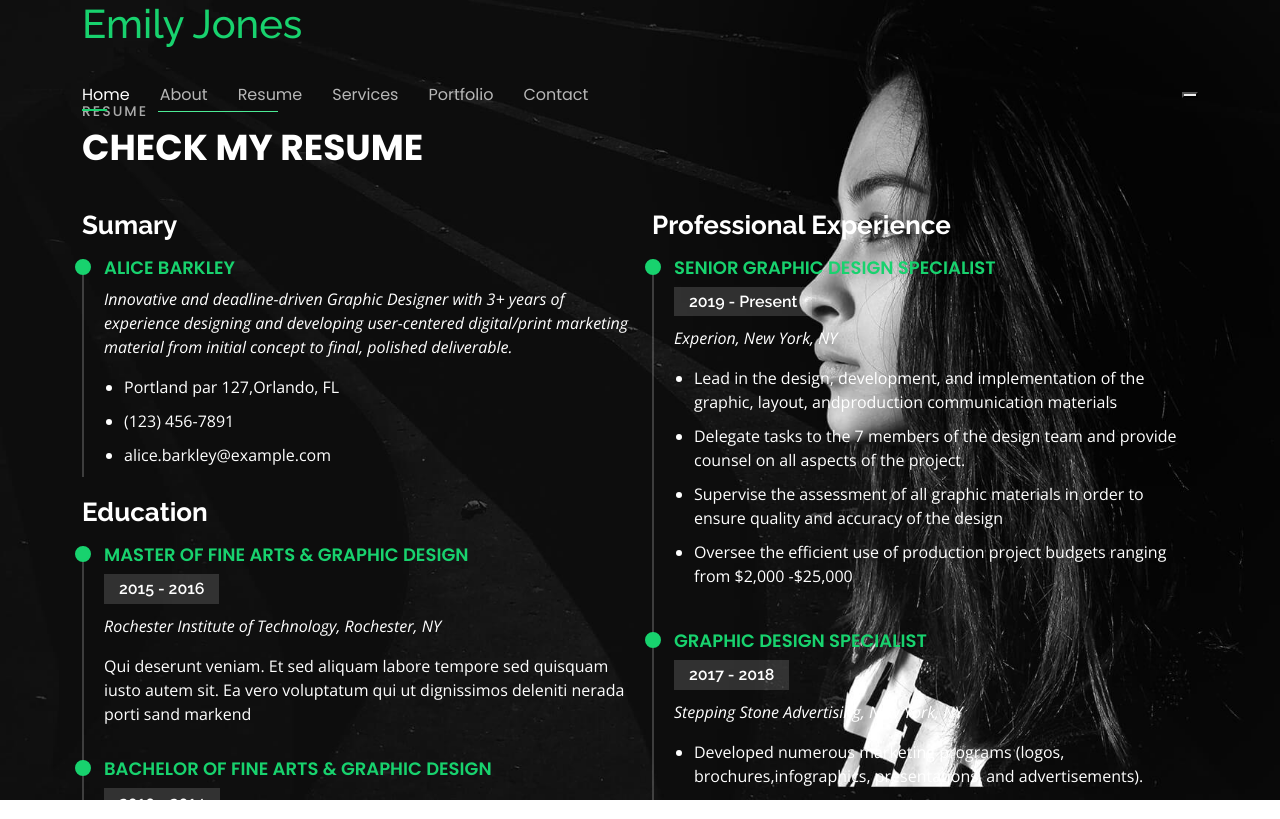
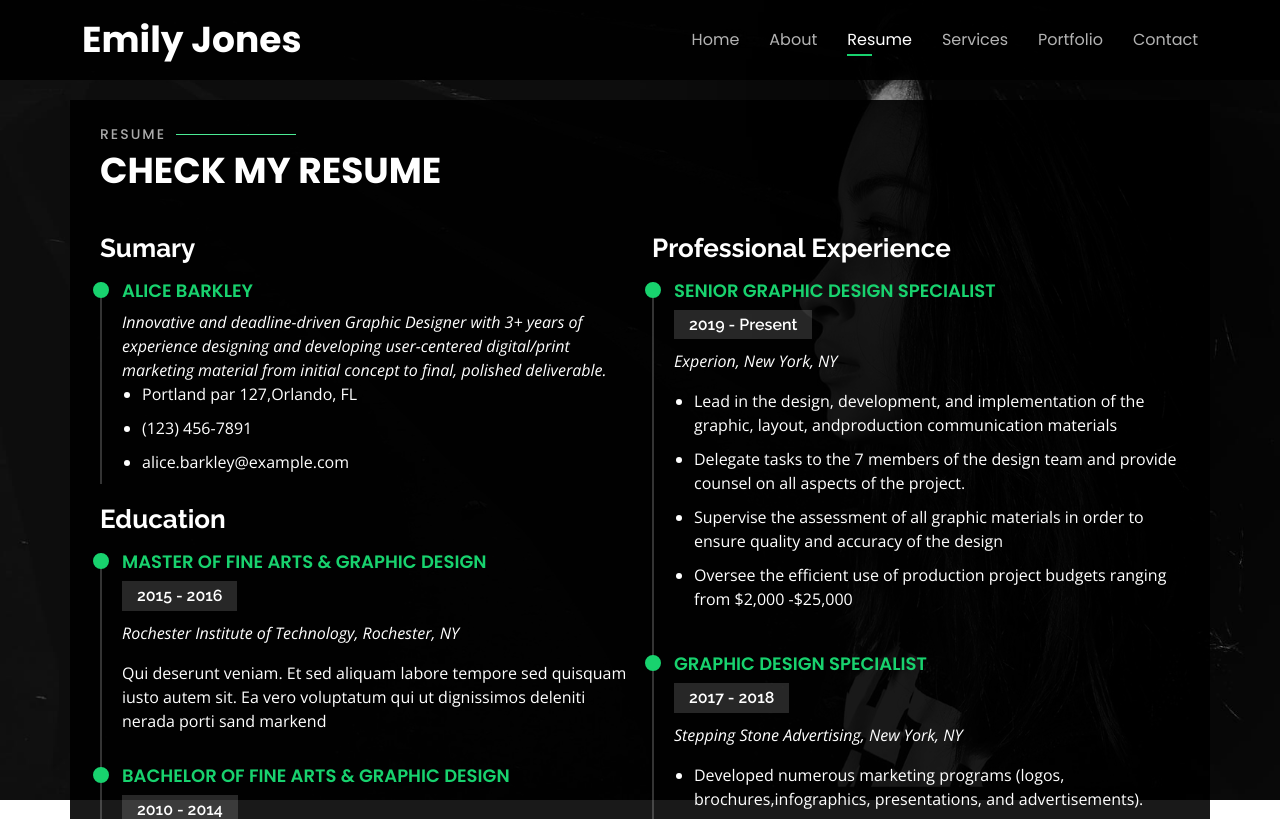
Before and after one commit to delia-pixel/portfolio, a React (Create React App) app: page /resume in a window 1280 px wide. Shown: the top 819 px of the page. Built offline with nearby package versions, Linux system fonts and the light colour scheme.

Commit message:
styles fixes and responsive

```diff
--- a/src/App.js
+++ b/src/App.js
@@ -1,6 +1,6 @@
 //import "./App.css";
 import React from "react";
-import  { BrowserRouter as Router, Routes, Route } from 'react-router-dom';
+import { BrowserRouter as Router, Routes, Route } from "react-router-dom";
 import "./assets/css/style.css";
 import Home from "./components/Home";
 import About from "./components/About";
--- a/src/assets/css/style.css
+++ b/src/assets/css/style.css
@@ -285,31 +285,31 @@ body {
   /*--------------------------------------------------------------
   # Sections General
   --------------------------------------------------------------*/
-  section {
+  #section {
     overflow: hidden;
     position: absolute;
     width: 100%;
-    top: 140px;
-    bottom: 100%;
-    opacity: 0;
-    transition: ease-in-out 0.4s;
+    top: 100px;
+    /* bottom: 100%; */
+    /* opacity: 0; */
+    transition: ease-in-out 0.3s;
     z-index: 2;
   }
-  section.section-show {
+  div.section-show {
     top: 100px;
     bottom: auto;
     opacity: 1;
     padding-bottom: 45px;
   }
-  section .container {
+  #section .container {
     background: rgba(0, 0, 0, 0.9);
     padding: 30px;
   }
   @media (max-width: 768px) {
-    section {
+    #section {
       top: 120px;
     }
-    section.section-show {
+    #section.section-show {
       top: 80px;
     }
   }
--- a/src/components/Contact.js
+++ b/src/components/Contact.js
@@ -5,7 +5,7 @@ const Contact = () => {
   return (
     <div>
       <Navbar />
-			<div id="contact" className="contact">
+      <div id="section" className="contact">
         <div className="container">
           <div className="section-title">
             <h2>Contact</h2>
@@ -26,11 +26,21 @@ const Contact = () => {
                 <i className="bx bx-share-alt"></i>
                 <h3>Social Profiles</h3>
                 <div className="social-links">
-								<a href="#" className="twitter"><i className="bi bi-twitter"></i></a>
-								<a href="#" className="facebook"><i className="bi bi-facebook"></i></a>
-								<a href="#" className="instagram"><i className="bi bi-instagram"></i></a>
-								<a href="#" className="google-plus"><i className="bi bi-skype"></i></a>
-								<a href="#" className="linkedin"><i className="bi bi-linkedin"></i></a>
+                  <a href="#" className="twitter">
+                    <i className="bi bi-twitter"></i>
+                  </a>
+                  <a href="#" className="facebook">
+                    <i className="bi bi-facebook"></i>
+                  </a>
+                  <a href="#" className="instagram">
+                    <i className="bi bi-instagram"></i>
+                  </a>
+                  <a href="#" className="google-plus">
+                    <i className="bi bi-skype"></i>
+                  </a>
+                  <a href="#" className="linkedin">
+                    <i className="bi bi-linkedin"></i>
+                  </a>
                 </div>
               </div>
             </div>
@@ -52,7 +62,12 @@ const Contact = () => {
             </div>
           </div>
 
-				<form action="forms/contact.php" method="post" role="form" className="php-email-form mt-4">
+          <form
+            action="forms/contact.php"
+            method="post"
+            role="form"
+            className="php-email-form mt-4"
+          >
             <div className="row">
               <div className="col-md-6 form-group">
                 <input
@@ -71,7 +86,7 @@ const Contact = () => {
                   name="email"
                   id="email"
                   placeholder="Your Email"
-								equired
+                  required
                 />
               </div>
             </div>
@@ -86,19 +101,29 @@ const Contact = () => {
               />
             </div>
             <div className="form-group mt-3">
-						<textarea className="form-control" name="message" rows="5" placeholder="Message" required></textarea>
+              <textarea
+                className="form-control"
+                name="message"
+                rows="5"
+                placeholder="Message"
+                required
+              ></textarea>
             </div>
             <div className="my-3">
               <div className="loading">Loading</div>
               <div className="error-message"></div>
-							<div className="sent-message">Your message has been sent. Thank you!</div>
+              <div className="sent-message">
+                Your message has been sent. Thank you!
               </div>
-					<div className="text-center"><button type="submit">Send Message</button></div>
+            </div>
+            <div className="text-center">
+              <button type="submit">Send Message</button>
+            </div>
           </form>
         </div>
       </div>
     </div>
-  )
-}
+  );
+};
 
 export default Contact;
--- a/src/components/Home.js
+++ b/src/components/Home.js
@@ -1,44 +1,118 @@
 import React from "react";
-import {useState} from "react";
-import {isMobile} from 'react-device-detect';
+import { useState } from "react";
+import { isMobile } from "react-device-detect";
+import { NavLink } from "react-router-dom";
 
 const Home = () => {
-
   const [isOpen, setIsOpen] = useState(false);
 
   return (
-    <div id="header" className={isMobile? " header-top" : "" }>
+    <div id="header" className={isMobile ? " header-top" : ""}>
       <div className="container">
-				<h1><a href="index.html">Emily Jones</a></h1>
+        <h1>
+          <a href="index.html">Emily Jones</a>
+        </h1>
         <a href="index.html" className="mr-auto">
           <img src="../assets/img/logo.png" alt="" className="img-fluid" />
         </a>
-				<h2>I'm a passionate <span>graphic designer</span> from New York</h2>
+        <h2>
+          I'm a passionate <span>graphic designer</span> from New York
+        </h2>
 
-				<nav id="navbar" className={isOpen? " navbar navbar-mobile" : "navbar" }>
+        <nav
+          id="navbar"
+          className={isOpen ? " navbar navbar-mobile" : "navbar"}
+        >
           <ul>
-						<li><a className="nav-link active" href="#header">Home</a></li>
-						<li><a className="nav-link" href="/about">About</a></li>
-						<li><a className="nav-link" href="/resume">Resume</a></li>
-						<li><a className="nav-link" href="/services">Services</a></li>
-						<li><a className="nav-link" href="/portfolio">Portfolio</a></li>
-						<li><a className="nav-link" href="/contact">Contact</a></li>
+            <li>
+              <NavLink
+                className={({ isActive }) =>
+                  isActive ? "nav-link active" : "nav-link"
+                }
+                to="/"
+              >
+                Home
+              </NavLink>
+            </li>
+            <li>
+              <NavLink
+                className={({ isActive }) =>
+                  isActive ? "nav-link active" : "nav-link"
+                }
+                to="/about"
+              >
+                About
+              </NavLink>
+            </li>
+            <li>
+              <NavLink
+                className={({ isActive }) =>
+                  isActive ? "nav-link active" : "nav-link"
+                }
+                to="/resume"
+              >
+                Resume
+              </NavLink>
+            </li>
+            <li>
+              <NavLink
+                className={({ isActive }) =>
+                  isActive ? "nav-link active" : "nav-link"
+                }
+                to="/services"
+              >
+                Services
+              </NavLink>
+            </li>
+            <li>
+              <NavLink
+                className={({ isActive }) =>
+                  isActive ? "nav-link active" : "nav-link"
+                }
+                to="/portfolio"
+              >
+                Portfolio
+              </NavLink>
+            </li>
+            <li>
+              <NavLink
+                className={({ isActive }) =>
+                  isActive ? "nav-link active" : "nav-link"
+                }
+                to="/contact"
+              >
+                Contact
+              </NavLink>
+            </li>
           </ul>
-					<button onClick={()=> setIsOpen(!isOpen)}>
-						<i className={isOpen? " bi bi-x mobile-nav-toggle" : "bi bi-list mobile-nav-toggle" }></i>
-					</button>
+
+          <i
+            onClick={() => setIsOpen(!isOpen)}
+            className={
+              isOpen
+                ? " bi bi-x mobile-nav-toggle"
+                : "bi bi-list mobile-nav-toggle"
+            }
+          ></i>
         </nav>
 
         <div className="social-links">
-					<a href="#" className="twitter"><i className="bi bi-twitter"></i></a>
-					<a href="#" className="facebook"><i className="bi bi-facebook"></i></a>
-					<a href="#" className="instagram"><i className="bi bi-instagram"></i></a>
-					<a href="#" className="linkedin"><i className="bi bi-linkedin"></i></a>
-				</div>
-
+          <a href="#" className="twitter">
+            <i className="bi bi-twitter"></i>
+          </a>
+          <a href="#" className="facebook">
+            <i className="bi bi-facebook"></i>
+          </a>
+          <a href="#" className="instagram">
+            <i className="bi bi-instagram"></i>
+          </a>
+          <a href="#" className="linkedin">
+            <i className="bi bi-linkedin"></i>
+          </a>
         </div>
       </div>
-  )
-}
+    </div>
+  );
+};
 
 export default Home;
--- a/src/components/Navbar.js
+++ b/src/components/Navbar.js
@@ -1,30 +1,69 @@
 import React, { useState } from "react";
+import { NavLink } from "react-router-dom";
 
 const Navbar = () => {
-
   const [isOpen, setIsOpen] = useState(false);
 
-
   return (
+    <div id="header" className="header-top">
       <div className="container">
-      <h1><a href="/">Emily Jones</a></h1>
-			<nav id="navbar" className={isOpen? " navbar navbar-mobile" : "navbar" }>
+        <h1>
+          <a href="/">Emily Jones</a>
+        </h1>
+        <nav
+          id="navbar"
+          className={isOpen ? " navbar navbar-mobile" : "navbar"}
+        >
           <ul>
-					<li><a className="nav-link active" href="/">Home</a></li>
-					<li><a className="nav-link" href="/about">About</a></li>
-					<li><a className="nav-link" href="/resume">Resume</a></li>
-					<li><a className="nav-link" href="/services">Services</a></li>
-					<li><a className="nav-link" href="/portfolio">Portfolio</a></li>
-					<li><a className="nav-link" href="/contact">Contact</a></li>
+            <li>
+              <NavLink
+                className={({ isActive }) =>
+                  isActive ? "nav-link active" : "nav-link"
+                }
+                to="/"
+              >
+                Home
+              </NavLink>
+            </li>
+            <li>
+              <NavLink className="nav-link" to="/about">
+                About
+              </NavLink>
+            </li>
+            <li>
+              <NavLink className="nav-link" to="/resume">
+                Resume
+              </NavLink>
+            </li>
+            <li>
+              <NavLink className="nav-link" to="/services">
+                Services
+              </NavLink>
+            </li>
+            <li>
+              <NavLink className="nav-link" to="/portfolio">
+                Portfolio
+              </NavLink>
+            </li>
+            <li>
+              <NavLink className="nav-link" to="/contact">
+                Contact
+              </NavLink>
+            </li>
           </ul>
 
-			  <button onClick={()=> setIsOpen(!isOpen)}>
-				  <i className="bi bi-list mobile-nav-toggle"></i>
-			  </button>
-
+          <i
+            onClick={() => setIsOpen(!isOpen)}
+            className={
+              isOpen
+                ? " bi bi-x mobile-nav-toggle"
+                : "bi bi-list mobile-nav-toggle"
+            }
+          ></i>
         </nav>
       </div>
-  )
-}
+    </div>
+  );
+};
 
 export default Navbar;
--- a/src/components/Portfolio.js
+++ b/src/components/Portfolio.js
@@ -6,18 +6,18 @@ const Portfolio = () => {
   const [filteredData, setFilteredData] = useState(portfolioData);
 
   const filter = (type) => {
-		if(type === "All"){
+    if (type === "All") {
       setFilteredData(portfolioData);
-		}else{
-			const newValues = portfolioData.filter(elem => elem.type === type);
+    } else {
+      const newValues = portfolioData.filter((elem) => elem.type === type);
       setFilteredData(newValues);
     }
-	}
+  };
 
   return (
     <div>
       <Navbar />
-			<div id="portfolio" className="portfolio">
+      <div id="section" className="portfolio">
         <div className="container">
           <div className="section-title">
             <h2>Portfolio</h2>
@@ -27,7 +27,9 @@ const Portfolio = () => {
           <div className="row">
             <div className="col-lg-12 d-flex justify-content-center">
               <ul id="portfolio-flters">
-								<li className="filter-active" onClick={() => filter("All")}>All</li>
+                <li className="filter-active" onClick={() => filter("All")}>
+                  All
+                </li>
                 <li onClick={() => filter("App")}>App</li>
                 <li onClick={() => filter("Card")}>Card</li>
                 <li onClick={() => filter("Web")}>Web</li>
@@ -36,27 +38,44 @@ const Portfolio = () => {
           </div>
 
           <div className="row portfolio-container">
-						{ filteredData.map((item, index) =>
-							(
-							<div key={index} className="col-lg-4 col-md-6 portfolio-item filter-app">
+            {filteredData.map((item, index) => (
+              <div
+                key={index}
+                className="col-lg-4 col-md-6 portfolio-item filter-app"
+              >
                 <div className="portfolio-wrap">
                   <img src={item.image} className="img-fluid" alt="" />
                   <div className="portfolio-info">
                     <h4>{item.title}</h4>
                     <p>{item.type}</p>
                     <div className="portfolio-links">
-											<a href={item.image} data-gallery="portfolioGallery" className="portfolio-lightbox" title="App 1"><i className="bx bx-plus"></i></a>
-											<a href="portfolio-details.html" data-gallery="portfolioDetailsGallery" data-glightbox="type: external" className="portfolio-details-lightbox" title="Portfolio Details"><i className="bx bx-link"></i></a>
-										</div>
-									</div>
-								</div>
-							</div>)
-						)}
+                      <a
+                        href={item.image}
+                        data-gallery="portfolioGallery"
+                        className="portfolio-lightbox"
+                        title="App 1"
+                      >
+                        <i className="bx bx-plus"></i>
+                      </a>
+                      <a
+                        href="portfolio-details.html"
+                        data-gallery="portfolioDetailsGallery"
+                        data-glightbox="type: external"
+                        className="portfolio-details-lightbox"
+                        title="Portfolio Details"
+                      >
+                        <i className="bx bx-link"></i>
+                      </a>
                     </div>
                   </div>
                 </div>
               </div>
-  )
-}
+            ))}
+          </div>
+        </div>
+      </div>
+    </div>
+  );
+};
 
 export default Portfolio;
--- a/src/components/Resume.js
+++ b/src/components/Resume.js
@@ -1,11 +1,11 @@
 import React from "react";
 import Navbar from "./Navbar";
 
-const Resume= () =>{
-  return(
+const Resume = () => {
+  return (
     <div>
       <Navbar />
-			<div id="resume" className="resume">
+      <div id="section" className="resume">
         <div className="container">
           <div className="section-title">
             <h2>Resume</h2>
@@ -16,39 +16,44 @@ const Resume= () =>{
               <h3 className="resume-title">Sumary</h3>
               <div className="resume-item pb-0">
                 <h4>Alice Barkley</h4>
-								<p>
+
                 <em>
-										Innovative and deadline-driven Graphic Designer with 3+ years of experience designing
-										and developing user-centered digital/print marketing material from initial concept to
+                  Innovative and deadline-driven Graphic Designer with 3+ years
+                  of experience designing and developing user-centered
+                  digital/print marketing material from initial concept to
                   final, polished deliverable.
                 </em>
-								</p>
-								<p>
+
                 <ul>
                   <li>Portland par 127,Orlando, FL</li>
                   <li>(123) 456-7891</li>
                   <li>alice.barkley@example.com</li>
                 </ul>
-								</p>
               </div>
               <h3 className="resume-title">Education</h3>
               <div className="resume-item">
                 <h4>Master of Fine Arts &amp; Graphic Design</h4>
                 <h5>2015 - 2016</h5>
-								<p><em>Rochester Institute of Technology, Rochester, NY</em></p>
                 <p>
-									Qui deserunt veniam. Et sed aliquam labore tempore sed quisquam iusto autem sit. Ea vero
-									voluptatum qui ut dignissimos deleniti nerada porti sand markend
+                  <em>Rochester Institute of Technology, Rochester, NY</em>
+                </p>
+                <p>
+                  Qui deserunt veniam. Et sed aliquam labore tempore sed
+                  quisquam iusto autem sit. Ea vero voluptatum qui ut
+                  dignissimos deleniti nerada porti sand markend
                 </p>
               </div>
               <div className="resume-item">
                 <h4>Bachelor of Fine Arts &amp; Graphic Design</h4>
                 <h5>2010 - 2014</h5>
-								<p><em>Rochester Institute of Technology, Rochester, NY</em></p>
                 <p>
-									Quia nobis sequi est occaecati aut. Repudiandae et iusto quae reiciendis et quis Eius vel
-									ratione eius unde vitae rerum voluptates asperiores voluptatem Earum molestiae
-									consequatur neque etlon sader mart dila
+                  <em>Rochester Institute of Technology, Rochester, NY</em>
+                </p>
+                <p>
+                  Quia nobis sequi est occaecati aut. Repudiandae et iusto quae
+                  reiciendis et quis Eius vel ratione eius unde vitae rerum
+                  voluptates asperiores voluptatem Earum molestiae consequatur
+                  neque etlon sader mart dila
                 </p>
               </div>
             </div>
@@ -57,35 +62,61 @@ const Resume= () =>{
               <div className="resume-item">
                 <h4>Senior graphic design specialist</h4>
                 <h5>2019 - Present</h5>
-								<p><em>Experion, New York, NY </em></p>
                 <p>
+                  <em>Experion, New York, NY </em>
+                </p>
+
                 <ul>
-										<li>Lead in the design, development, and implementation of the graphic, layout, andproduction communication materials</li>
-										<li>Delegate tasks to the 7 members of the design team and provide counsel on all aspects of the project.</li>
-										<li>Supervise the assessment of all graphic materials in order to ensure quality and accuracy of the design</li>
-										<li>Oversee the efficient use of production project budgets ranging from $2,000 -$25,000</li>
+                  <li>
+                    Lead in the design, development, and implementation of the
+                    graphic, layout, andproduction communication materials
+                  </li>
+                  <li>
+                    Delegate tasks to the 7 members of the design team and
+                    provide counsel on all aspects of the project.
+                  </li>
+                  <li>
+                    Supervise the assessment of all graphic materials in order
+                    to ensure quality and accuracy of the design
+                  </li>
+                  <li>
+                    Oversee the efficient use of production project budgets
+                    ranging from $2,000 -$25,000
+                  </li>
                 </ul>
-								</p>
               </div>
               <div className="resume-item">
                 <h4>Graphic design specialist</h4>
                 <h5>2017 - 2018</h5>
-								<p><em>Stepping Stone Advertising, New York, NY</em></p>
                 <p>
+                  <em>Stepping Stone Advertising, New York, NY</em>
+                </p>
+
                 <ul>
-										<li>Developed numerous marketing programs (logos, brochures,infographics, presentations, and advertisements).</li>
-										<li>Managed up to 5 projects or tasks at a given time while under pressure</li>
-										<li>Recommended and consulted with clients on the most appropriate graphic design</li>
-										<li>Created 4+ design presentations and proposals a month for clients and account managers</li>
+                  <li>
+                    Developed numerous marketing programs (logos,
+                    brochures,infographics, presentations, and advertisements).
+                  </li>
+                  <li>
+                    Managed up to 5 projects or tasks at a given time while
+                    under pressure
+                  </li>
+                  <li>
+                    Recommended and consulted with clients on the most
+                    appropriate graphic design
+                  </li>
+                  <li>
+                    Created 4+ design presentations and proposals a month for
+                    clients and account managers
+                  </li>
                 </ul>
-								</p>
               </div>
             </div>
           </div>
         </div>
       </div>
     </div>
-  )
-}
+  );
+};
 
 export default Resume;
```
Also changed, not shown: src/components/About.js (+152 -54 lines), src/components/Services.js (+63 -21 lines). Lines whose indentation alone changed are shown as unchanged.
